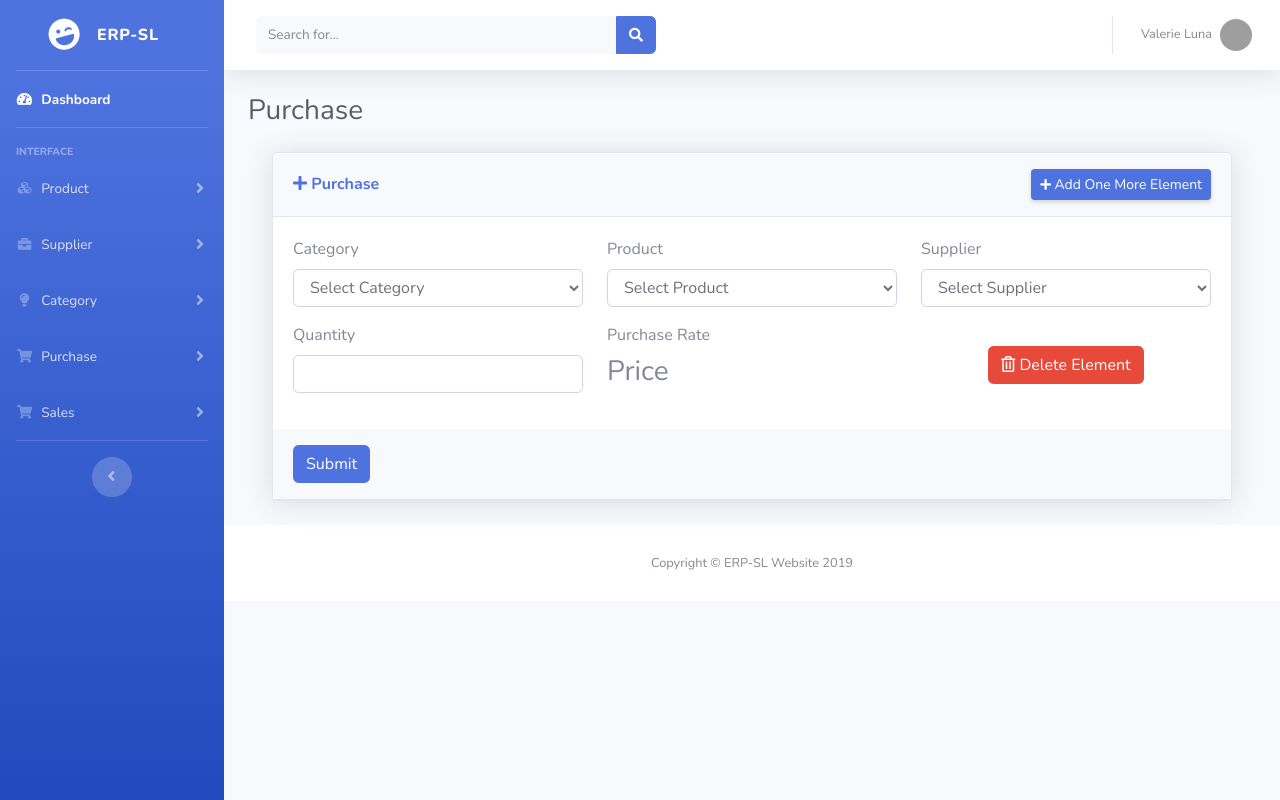
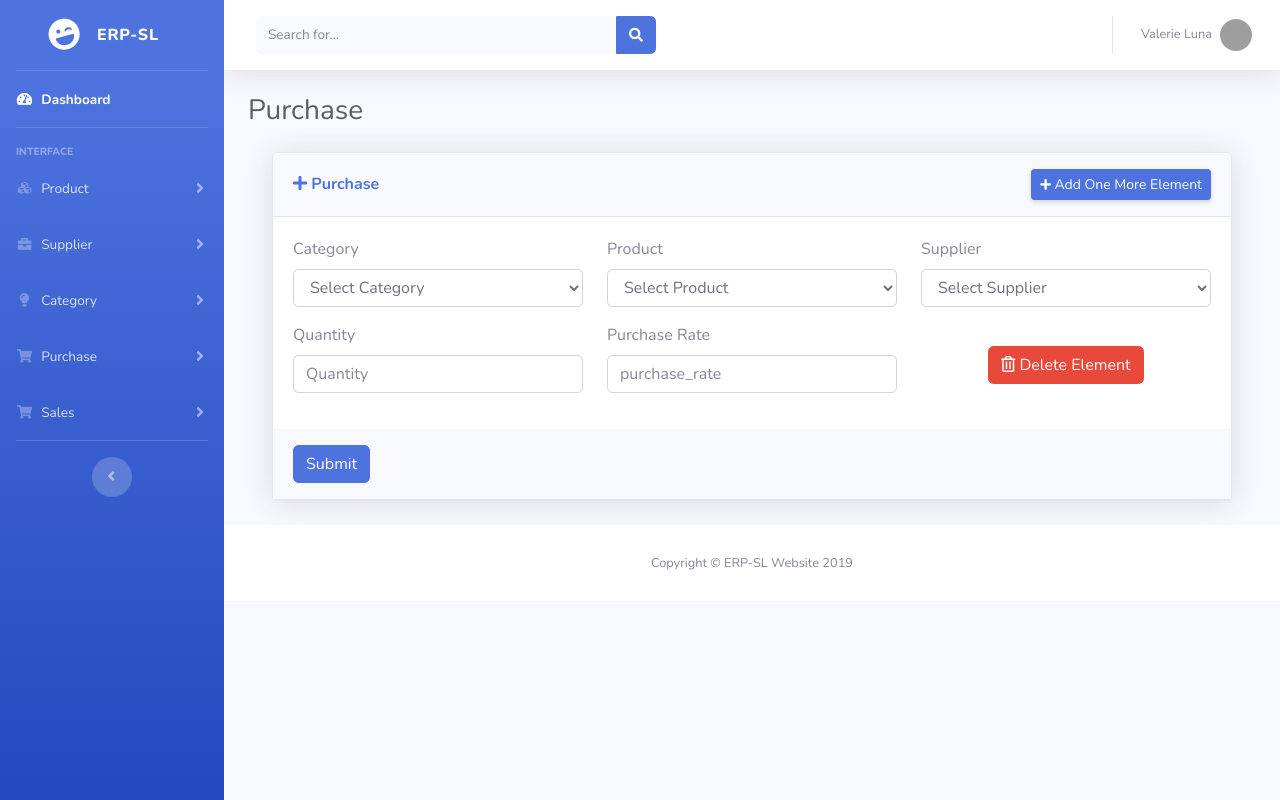
Before and after one commit to jatinsumai1104/ERP-2.0, a PHP site: page /oop-php-erp/views/pages/add-purchase.php in a window 1280 px wide. Run offline with PHP 8.4, Linux system fonts and the light colour scheme; data comes from the database, SQL or seed files in the repository; some libraries are stand-ins or nearby versions; grey boxes are pictures that could not be loaded.

Commit message:
product purchase insertion to DB successfull

```diff
--- a/assets/js/purchases.js
+++ b/assets/js/purchases.js
@@ -3,13 +3,13 @@ function addPurchase() {
   $("#purchase_product").append(
     '<div class="row" id="element_' +
       id +
-      '"> <div class="col-md-4"> <div class="form-group"> <label for="">Category</label> <select name="category_id" id="category_' +
+      '"> <div class="col-md-4"> <div class="form-group"> <label for="">Category</label> <select name="category_id[]" id="category_' +
       id +
-      '" class="form-control category_class"> <option disabled selected>Select Category</option> </select> </div></div><div class="col-md-4"> <div class="form-group"> <label for="">Product</label> <select name="product_id" id="product_' +
+      '" class="form-control category_class"> <option disabled selected>Select Category</option> </select> </div></div><div class="col-md-4"> <div class="form-group"> <label for="">Product</label> <select name="product_id[]" id="product_' +
       id +
-      '" class="form-control product_class"> <option disabled selected>Select Product</option> </select> </div></div><div class="col-md-4"> <div class="form-group"> <label for="">Supplier</label> <select name="supplier_id" id="supplier_' +
+      '" class="form-control product_class"> <option disabled selected>Select Product</option> </select> </div></div><div class="col-md-4"> <div class="form-group"> <label for="">Supplier</label> <select name="supplier_id[]" id="supplier_' +
       id +
-      '" class="form-control"> <option disabled selected>Select Supplier</option> </select> </div></div><div class="col-md-4"> <div class="form-group"> <label for="">Quantity</label> <input type="number" class="form-control" name="quantity" id="quantity" aria-describedby="helpId" placeholder=""> </div></div><div class="col-md-4"> <label for="">Purchase Rate</label> <h3>Price</h3> </div><div class="col-md-4" style="text-align: center"> <button type="button" class="btn btn-danger" id="1" style="margin-top: 8%;" onclick="deletePurchase(' +
+      '" class="form-control"> <option disabled selected>Select Supplier</option> </select> </div></div><div class="col-md-4"> <div class="form-group"> <label for="">Quantity</label> <input type="number" class="form-control" name="quantity[]" id="quantity" aria-describedby="helpId" placeholder="Quantity"> </div></div><div class="col-md-4"> <label for="">Purchase Rate</label> <input type="text" class="form-control" name="purchase_rate[]" id="" aria-describedby="helpId" placeholder="purchase_rate"> </div><div class="col-md-4" style="text-align: center"> <button type="button" class="btn btn-danger" style="margin-top: 8%;" onclick="deletePurchase(' +
       id +
       ')"> <i class="far fa-trash-alt"></i> Delete Element </button> </div></div>'
   );
--- a/classes/Purchase.class.php
+++ b/classes/Purchase.class.php
@@ -1,12 +1,30 @@
 <?php
 require_once(__DIR__."/../helper/requirements.php");
 class Purchase{
-  private $table = "purchase";
+  private $table = "purchases";
   protected $di ;
   public function __construct($di){
     $this->di = $di;
   }
 
+  public function addPurchase($data){
+    try{
+      $this->di->get("Database")->beginTransaction();
 
+      for($i = 0; $i < count($data["category_id"]); $i++){
+        $this->di->get("Database")->insert($this->table, [
+          "product_id" => $data["product_id"][$i],
+          "supplier_id" => $data["supplier_id"][$i],
+          "purchase_rate" => $data["purchase_rate"][$i],
+          "quantity" => $data["quantity"][$i]
+        ]);
+      }
+      Session::setSession("add", "purchase add success");
+      $this->di->get("Database")->commit();
+    }catch(Exception $e){
+      Session::setSession("add", "purchase add fail");
+      $this->di->get("Database")->rollback();
+    }
+  }
 }
 ?>
--- a/helper/init.php
+++ b/helper/init.php
@@ -15,5 +15,6 @@ $di->set("Validator", new Validator($di));
 $di->set("Product", new Product($di));
 $di->set("Supplier", new Supplier($di));
 $di->set("Category", new Category($di));
+$di->set("Purchase", new Purchase($di));
 
 $di->get("TokenHandler")->build();
--- a/helper/requirements.php
+++ b/helper/requirements.php
@@ -21,3 +21,4 @@ require_once "{$app}/../classes/helper_classes/Session.php";
 require_once "{$app}/../classes/Product.class.php";
 require_once "{$app}/../classes/Supplier.class.php";
 require_once "{$app}/../classes/Category.class.php";
+require_once "{$app}/../classes/Purchase.class.php";
--- a/views/pages/add-purchase.php
+++ b/views/pages/add-purchase.php
@@ -61,7 +61,7 @@ require_once('../includes/header.php');
                     <div class="col-md-4">
                       <div class="form-group">
                         <label for="">Category</label>
-                        <select name="category_id" id="category_1" class="form-control category_class">
+                        <select name="category_id[]" id="category_1" class="form-control category_class">
                         <option disabled selected>Select Category</option>
                           <?php
                             $res = $di->get("Database")->readData("category",["id","name"],"deleted=0");
@@ -75,7 +75,7 @@ require_once('../includes/header.php');
                     <div class="col-md-4">
                       <div class="form-group">
                         <label for="">Product</label>
-                        <select name="product_id" id="product_1" class="form-control product_class">
+                        <select name="product_id[]" id="product_1" class="form-control product_class">
                           <option disabled selected>Select Product</option>
                         </select>
                       </div>
@@ -83,7 +83,7 @@ require_once('../includes/header.php');
                     <div class="col-md-4">
                       <div class="form-group">
                         <label for="">Supplier</label>
-                        <select name="supplier_id" id="supplier_1" class="form-control supplier_class">
+                        <select name="supplier_id[]" id="supplier_1" class="form-control supplier_class">
                           <option disabled selected>Select Supplier</option>
                         </select>
                       </div>
@@ -92,12 +92,13 @@ require_once('../includes/header.php');
                       <div class="form-group">
                         <label for="">Quantity</label>
                         <input type="number"
-                          class="form-control" name="quantity" id="quantity" aria-describedby="helpId" placeholder="">
+                          class="form-control" name="quantity[]" id="quantity" aria-describedby="helpId" placeholder="Quantity">
                       </div>
                     </div>
                     <div class="col-md-4">
                       <label for="">Purchase Rate</label>
-                      <h3>Price</h3>
+                      <input type="text"
+                      class="form-control" name="purchase_rate[]" id="" aria-describedby="helpId" placeholder="purchase_rate">
                     </div>
                     <div class="col-md-4" style="text-align: center">
                       <button type="button" class="btn btn-danger" id="1" style="margin-top: 8%;" onclick="deletePurchase(1)">
@@ -109,7 +110,7 @@ require_once('../includes/header.php');
                 </div>
               </div>
               <div class="card-header py-3 d-flex flex-row align-items-center justify-content-between">
-              <button type="submit" class="btn btn-primary" name="add_product">Submit</button>
+              <button type="submit" class="btn btn-primary" name="add_purchase">Submit</button>
                 </div>
             </form>
           </div>
```
Also changed, not shown: classes/helper_classes/Database.php (+0 -7 lines), helper/routing.php (+10 -0 lines).
